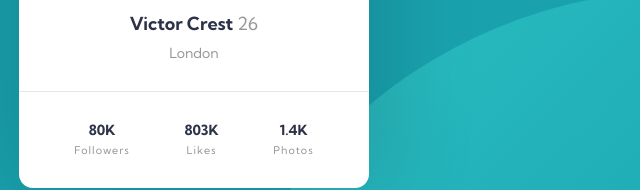
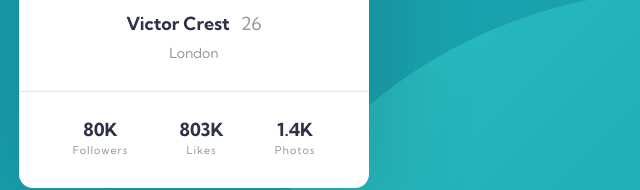
Before and after one commit to karinaestaba/profile-card, a plain HTML site: page index.html in a window 1280 px wide. Shown: the part 410-600 px from the top of the page, 446-1086 px from the left. Drawn offline with Linux system fonts and the light colour scheme.

Commit message:
+ Ajuste de generales de estilo.

```diff
--- a/css/style.css
+++ b/css/style.css
@@ -145,6 +145,7 @@ h1{
       }
 
       .card-number{
+        margin-left: .5rem;
         font-weight: 400;
         display: inline-block;
       }
@@ -164,6 +165,7 @@ h1{
       }
 
         .metric-value{
+          font-size: var(--font-size-lg);
           display: block;
           font-weight: 700;
           color: var(--desaturated-blue);
```
